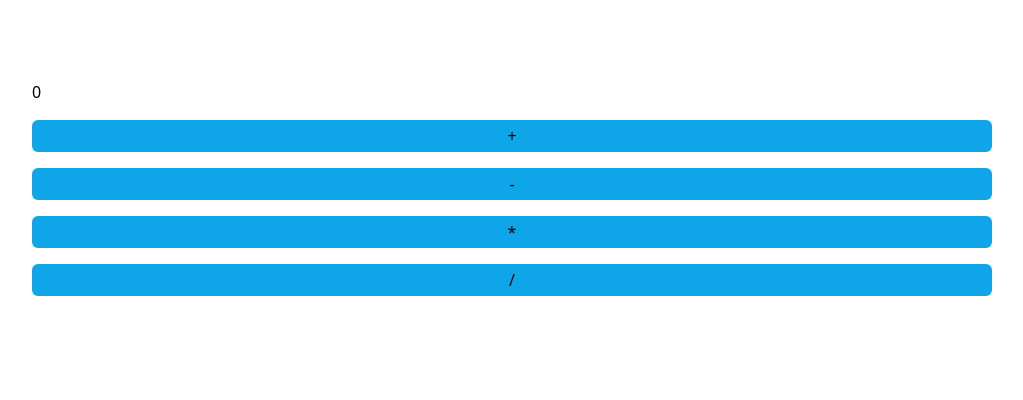
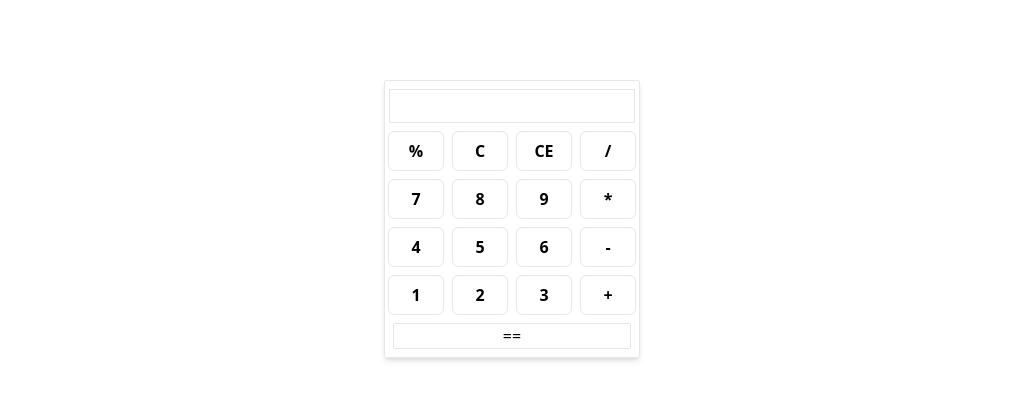
Before and after one commit to aziz-codes/react-calculator, a React (Vite) app: page / in a window 1280 px wide. Shown: the top 400 px of the page, without its empty margins (128-1151 px from the left). Built offline with nearby package versions, Linux system fonts and the light colour scheme.

Commit message:
final build

```diff
--- a/src/App.jsx
+++ b/src/App.jsx
@@ -1,8 +1,8 @@
 import React from "react";
-import Test from "./components/Test";
+import Calculator from "./components/Calculator";
 
 const App = () => {
-  return <Test />;
+  return <Calculator />;
 };
 
 export default App;
--- a/src/components/Calculator.jsx
+++ b/src/components/Calculator.jsx
@@ -1,22 +1,6 @@
-import React, { useReducer, useState } from "react";
-const reducer = (state, action) => {
-  switch (action.type) {
-    case action.type === "+":
-      return num + 2;
-    case action.type === "-":
-      return num - 1;
-    case action.type === "x":
-      return num * 1;
-    case action.type === "/":
-      return num / 1;
-    default:
-      return state;
-  }
-};
+import React, { useState } from "react";
+
 const Calculator = () => {
-  let initialValue = "";
-  const [operator, dispatch] = useReducer(reducer, initialValue);
-  const [num, setNum] = useState(0);
   const [text, setText] = useState("");
 
   const items = [
@@ -27,7 +11,7 @@ const Calculator = () => {
     "7",
     "8",
     "9",
-    "x",
+    "*",
     "4",
     "5",
     "6",
@@ -37,24 +21,34 @@ const Calculator = () => {
     "3",
     "+",
   ];
-  console.log(operator);
   const handleValue = (val) => {
-    if (+val) {
-      setNum(num);
-    } else {
-      dispatch({ type: val });
+    if (val === "C") {
+      handleClear();
+    } else if (val === "CE") {
+      setText(text.slice(0, -1));
+    } else setText(text.concat(val));
+  };
+  const handleClear = () => {
+    setText("");
+  };
+
+  const claculateResult = () => {
+    try {
+      setText(eval(text).toString());
+    } catch (err) {
+      setText("Error");
     }
   };
 
   return (
     <section className="flex justify-center my-20 w-full container">
       <div className="border shadow-md rounded-sm flex flex-col flex-wrap w-64 justify-center items-center pb-2">
-        <label>{operator}</label>
         <div className="w-full px-1">
           <input
             type="text"
-            defaultValue={0}
-            className="outline-none font-semibold tracking-tight p-1 px-1 border w-full  mt-2"
+            className="outline-none font-semibold tracking-tight p-1 px-1 border w-full  mt-2 text-right"
+            readOnly
+            value={text}
           />
         </div>
         <div className="relative flex flex-row flex-wrap gap-2 mt-2 justify-center">
@@ -69,7 +63,10 @@ const Calculator = () => {
               {item}
             </button>
           ))}
-          <button className="px-2 relative w-full rounded-sm border mx-2 hover:ring-1">
+          <button
+            className="px-2 relative w-full rounded-sm border mx-2 hover:ring-1"
+            onClick={claculateResult}
+          >
             ==
           </button>
         </div>
```
